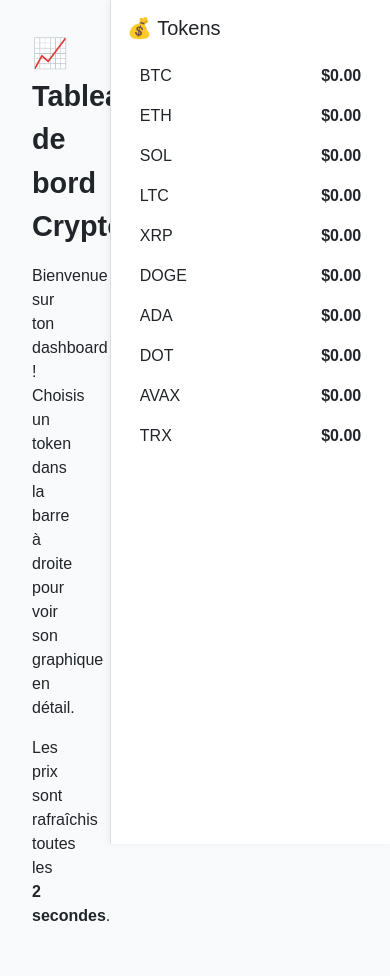
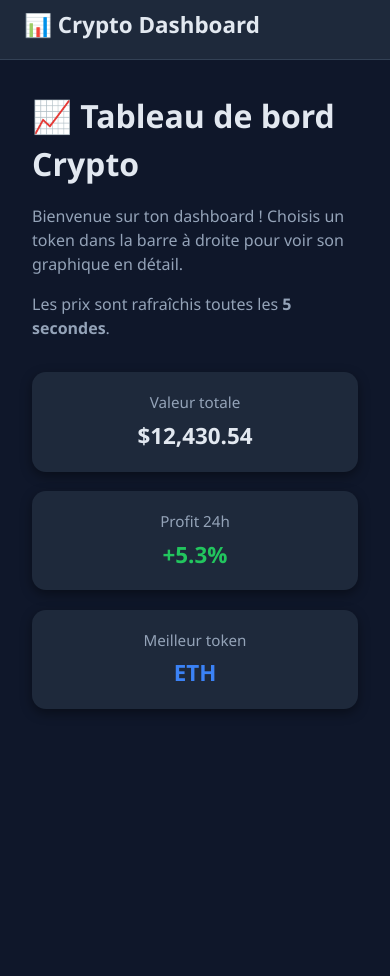
Before and after one commit to Samuel-BONNET/Crypto-Dashboard, a Flask app: page / in a window 390 px wide. After the commit the page ends 710 px from the top, so only its background shows below. Run offline with Flask 3, Linux system fonts and the light colour scheme.

Commit message:
✅ Global Fix
Design Fix + Bug Fix

```diff
--- a/templates/index.html
+++ b/templates/index.html
@@ -5,25 +5,194 @@
   <title>Crypto Dashboard</title>
   <link href="https://cdn.jsdelivr.net/npm/bootstrap@5.3.3/dist/css/bootstrap.min.css" rel="stylesheet">
   <style>
-        body { background-color: #f9fafb; font-family: Arial, sans-serif; }
-        .sidebar { width: 280px; position: fixed; top: 0; right: 0; height: 100%; background-color: #fff; border-left: 1px solid #ddd; padding: 1rem; overflow-y: auto; box-shadow: -2px 0 8px rgba(0,0,0,0.05); }
-        .token-item { display: flex; justify-content: space-between; align-items: center; padding: .5rem .8rem; border-radius: 10px; cursor: pointer; transition: background-color .2s ease-in-out; }
-        .token-item:hover { background-color: #f1f5f9; }
-        .token-price { font-weight: bold; }
-        .content { margin-right: 300px; padding: 2rem; }
-        .title { font-size: 1.8rem; font-weight: 600; margin-bottom: 1rem; }
+    :root {
+      --bg: #0f172a;
+      --bg-alt: #1e293b;
+      --text: #e2e8f0;
+      --muted: #94a3b8;
+      --accent: #3b82f6;
+      --success: #22c55e;
+    }
+
+    * {
+      box-sizing: border-box;
+    }
+
+    body {
+      margin: 0;
+      font-family: 'Segoe UI', Roboto, sans-serif;
+      background: var(--bg);
+      color: var(--text);
+      display: flex;
+      min-height: 100vh;
+    }
+
+    a {
+      color: inherit;
+      text-decoration: none;
+    }
+
+    /* HEADER */
+    header {
+      position: fixed;
+      top: 0;
+      left: 0;
+      right: 280px;
+      height: 60px;
+      background: var(--bg-alt);
+      display: flex;
+      align-items: center;
+      justify-content: space-between;
+      padding: 0 1.5rem;
+      border-bottom: 1px solid #334155;
+      z-index: 10;
+    }
+
+    header h1 {
+      font-size: 1.4rem;
+      font-weight: 700;
+      display: flex;
+      align-items: center;
+      gap: 10px;
+    }
+
+    /* SIDEBAR */
+    .sidebar {
+      width: 280px;
+      position: fixed;
+      top: 0;
+      right: 0;
+      height: 100vh;
+      background: var(--bg-alt);
+      padding: 1rem;
+      border-left: 1px solid #334155;
+      overflow-y: auto;
+    }
+
+    .sidebar h5 {
+      text-align: center;
+      font-weight: bold;
+      margin-bottom: 1.2rem;
+    }
+
+    .token-item {
+      display: flex;
+      justify-content: space-between;
+      align-items: center;
+      padding: 0.7rem 1rem;
+      background: rgba(255, 255, 255, 0.03);
+      border-radius: 10px;
+      margin-bottom: 0.6rem;
+      transition: 0.2s ease;
+      cursor: pointer;
+    }
+
+    .token-item:hover {
+      background: rgba(59, 130, 246, 0.1);
+      transform: scale(1.02);
+    }
+
+    .token-price {
+      font-weight: bold;
+      color: var(--success);
+    }
+
+    /* CONTENT */
+    .content {
+      margin-right: 280px;
+      margin-top: 60px;
+      padding: 2rem;
+      width: 100%;
+    }
+
+    .title {
+      font-size: 2rem;
+      font-weight: bold;
+      margin-bottom: 1rem;
+    }
+
+    p {
+      color: var(--muted);
+    }
+
+    /* STATS */
+    .stats {
+      display: grid;
+      grid-template-columns: repeat(auto-fit, minmax(220px, 1fr));
+      gap: 1.2rem;
+      margin-top: 2rem;
+    }
+
+    .stat-card {
+      background: var(--bg-alt);
+      padding: 1.2rem;
+      border-radius: 14px;
+      box-shadow: 0 4px 12px rgba(0, 0, 0, 0.4);
+      text-align: center;
+      transition: transform 0.3s ease, box-shadow 0.3s ease;
+    }
+
+    .stat-card:hover {
+      transform: translateY(-4px);
+      box-shadow: 0 6px 20px rgba(0, 0, 0, 0.5);
+    }
+
+    .stat-title {
+      font-size: 0.95rem;
+      color: var(--muted);
+      margin-bottom: 0.3rem;
+    }
+
+    .stat-value {
+      font-size: 1.4rem;
+      font-weight: bold;
+    }
+
+    /* RESPONSIVE (facultatif, simple) */
+    @media (max-width: 768px) {
+      .sidebar {
+        display: none;
+      }
+
+      .content {
+        margin-right: 0;
+      }
+
+      header {
+        right: 0;
+      }
+    }
   </style>
 </head>
 <body>
 
+<header>
+  <h1>📊 Crypto Dashboard</h1>
+</header>
+
 <div class="content">
   <div class="title">📈 Tableau de bord Crypto</div>
   <p>Bienvenue sur ton dashboard ! Choisis un token dans la barre à droite pour voir son graphique en détail.</p>
-    <p>Les prix sont rafraîchis toutes les <b>2 secondes</b>.</p>
+  <p>Les prix sont rafraîchis toutes les <b>5 secondes</b>.</p>
+
+  <div class="stats">
+    <div class="stat-card">
+      <div class="stat-title">Valeur totale</div>
+      <div class="stat-value">$12,430.54</div>
+    </div>
+    <div class="stat-card">
+      <div class="stat-title">Profit 24h</div>
+      <div class="stat-value" style="color:var(--success);">+5.3%</div>
+    </div>
+    <div class="stat-card">
+      <div class="stat-title">Meilleur token</div>
+      <div class="stat-value" style="color:var(--accent);">ETH</div>
+    </div>
+  </div>
 </div>
 
 <div class="sidebar">
-    <h5 class="mb-3">💰 Tokens</h5>
+  <h5>💰 Tokens</h5>
   <div id="token-list">
     {% for token_id, symbol in tokens %}
     <div class="token-item" onclick="window.location.href='/token/{{ token_id }}'">
@@ -33,6 +202,7 @@
     {% endfor %}
   </div>
 </div>
+
 <script>
 const TOKENS = [{% for token_id, symbol in tokens %}"{{ token_id }}",{% endfor %}];
 
@@ -47,12 +217,11 @@
         priceSpan.innerText = "$" + parseFloat(data[token_id].usd).toFixed(2);
       }
     });
-    } catch(err) {
+  } catch (err) {
     console.error("Erreur récupération prix:", err);
   }
 }
 
-// Rafraîchir au démarrage et toutes les 2s
 fetchPrices();
 setInterval(fetchPrices, 2000);
 </script>
```
Also changed, not shown: templates/token.html (+102 -65 lines), img/graph_token.jpg (added), img/index_projet.jpg (added). Lines whose indentation alone changed are shown as unchanged.
